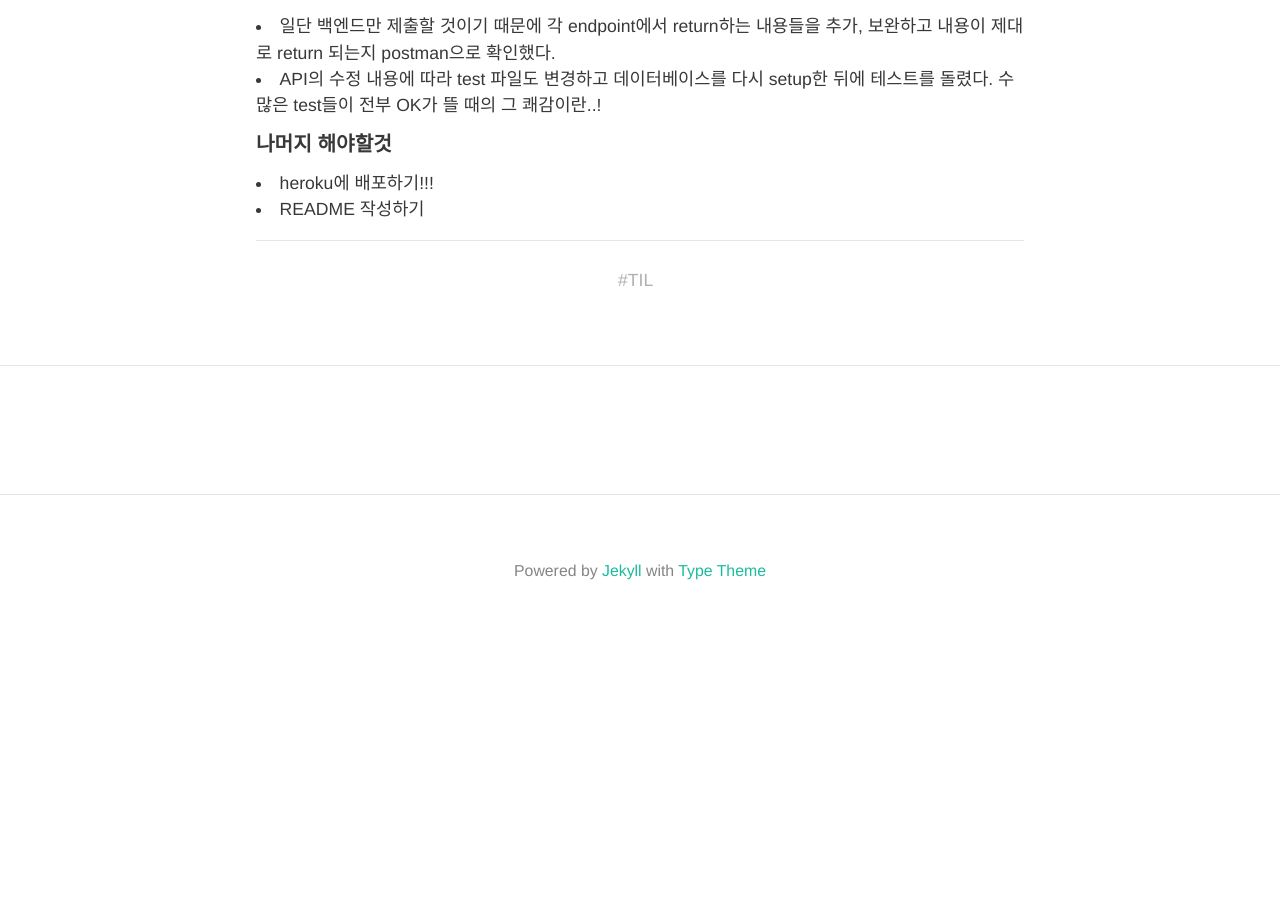
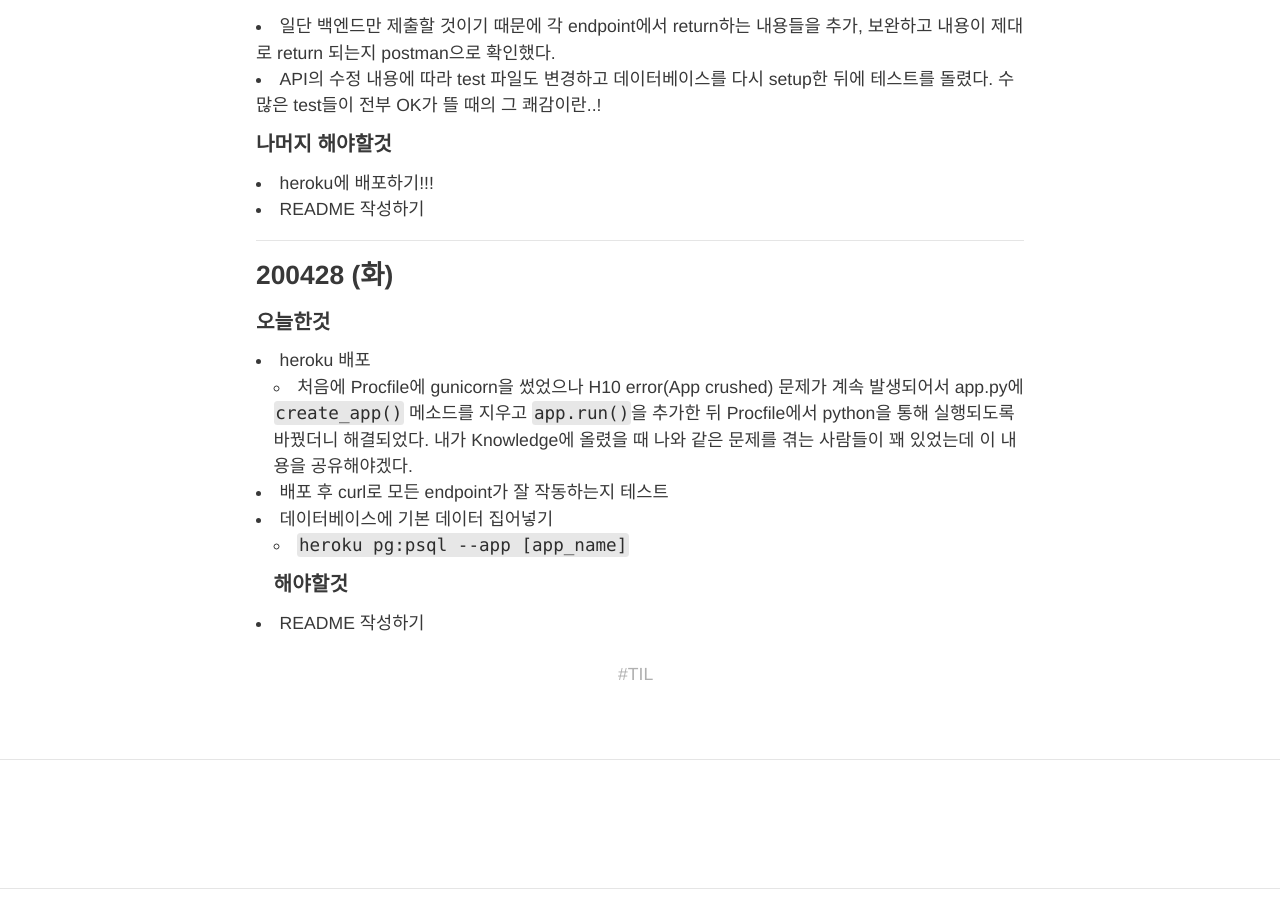
Before and after one commit to HyunlangBan/hyunlangban.github.io, a Jekyll site: the page built from _posts/TIL/2020-04-27-week-til.md, in a window 1280 px wide and 900 px high, scrolled down 431 px. Built offline with Jekyll 4.4.1, drawn with Linux system fonts in a browser that asks for light colours; nearby versions of some CDN libraries; some web fonts are replaced; comment, search, counter and statistics services are not loaded; before the commit the page ends 1078 px from its top, so only the background shows below that.

Commit message:
Add 200428 TIL

```diff
--- a/_posts/TIL/2020-04-27-week-til.md
+++ b/_posts/TIL/2020-04-27-week-til.md
@@ -13,3 +13,13 @@ title: 200427-200503 TIL
 - README 작성하기
 
 ---
+
+### 200428 (화)
+#### 오늘한것
+- heroku 배포
+  - 처음에 Procfile에 gunicorn을 썼었으나 H10 error(App crushed) 문제가 계속 발생되어서 app.py에 `create_app()` 메소드를 지우고 `app.run()`을 추가한 뒤 Procfile에서 python을 통해 실행되도록 바꿨더니 해결되었다. 내가 Knowledge에 올렸을 때 나와 같은 문제를 겪는 사람들이 꽤 있었는데 이 내용을 공유해야겠다.
+- 배포 후 curl로 모든 endpoint가 잘 작동하는지 테스트
+- 데이터베이스에 기본 데이터 집어넣기
+  - `heroku pg:psql --app [app_name]`
+#### 해야할것
+- README 작성하기
```
